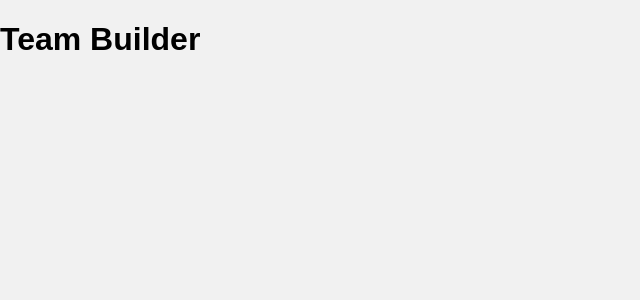
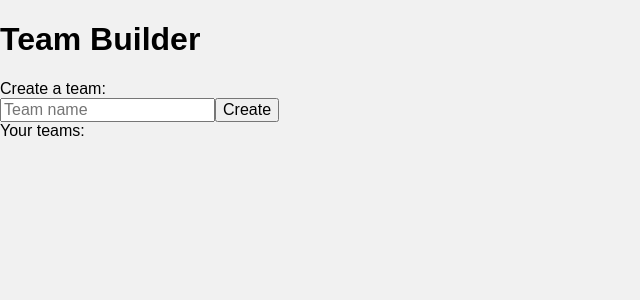
Before and after one commit to SkynixFr/PokemonMaster, a Next.js app: page /teambuilder in a window 1280 px wide. Shown: the top 300 px of the page, without its empty margins (0-640 px from the left). Built offline with nearby package versions, Linux system fonts and the light colour scheme; a web font is replaced by a local one.

Commit message:
feat(team): user can add a team, display all teams

```diff
--- a/package.json
+++ b/package.json
@@ -25,6 +25,7 @@
 	},
 	"homepage": "https://github.com/SkynixFr/PokemonMaster#readme",
 	"dependencies": {
+		"axios": "^1.6.8",
 		"next": "^14.1.2",
 		"react": "^18.2.0",
 		"react-dom": "^18.2.0"
--- a/src/app/teambuilder/page.tsx
+++ b/src/app/teambuilder/page.tsx
@@ -1,7 +1,46 @@
+'use client';
+import { FormEvent, useState } from 'react';
+import axios from 'axios';
+
+// Types
+import Team from '../../types/Team';
+
 const TeamBuilding = () => {
+	const [teams, setTeams] = useState<Team[]>([]);
+	const [apiMessage, setApiMessage] = useState<string>('');
+	const addTeam = async (e: FormEvent<HTMLFormElement>) => {
+		e.preventDefault();
+		const { value } = e.target[0];
+		const newTeam: Team = { name: value };
+		console.log(newTeam);
+		try {
+			await axios
+				.post('http://localhost:8080/api/v1/teams', newTeam)
+				.then(res => {
+					setTeams([...teams, newTeam]);
+					setApiMessage(res.data);
+				});
+		} catch (err) {
+			if (axios.isAxiosError(err)) {
+				setApiMessage(err.response.data);
+			}
+		}
+	};
 	return (
 		<div>
 			<h1>Team Builder</h1>
+			Create a team:{' '}
+			<form onSubmit={addTeam}>
+				<input type="text" placeholder="Team name" name="team" />
+				<button>Create</button>
+				{apiMessage && <p>{apiMessage}</p>}
+			</form>
+			Your teams:
+			<ul>
+				{teams.map(team => (
+					<li key={team.name}>{team.name}</li>
+				))}
+			</ul>
 		</div>
 	);
 };
--- /dev/null
+++ b/src/types/Team.ts
@@ -0,0 +1,5 @@
+type Team = {
+	name: string;
+};
+
+export default Team;
```
Also changed, not shown: 1 other file (tests, documents, lock files or other folders).
